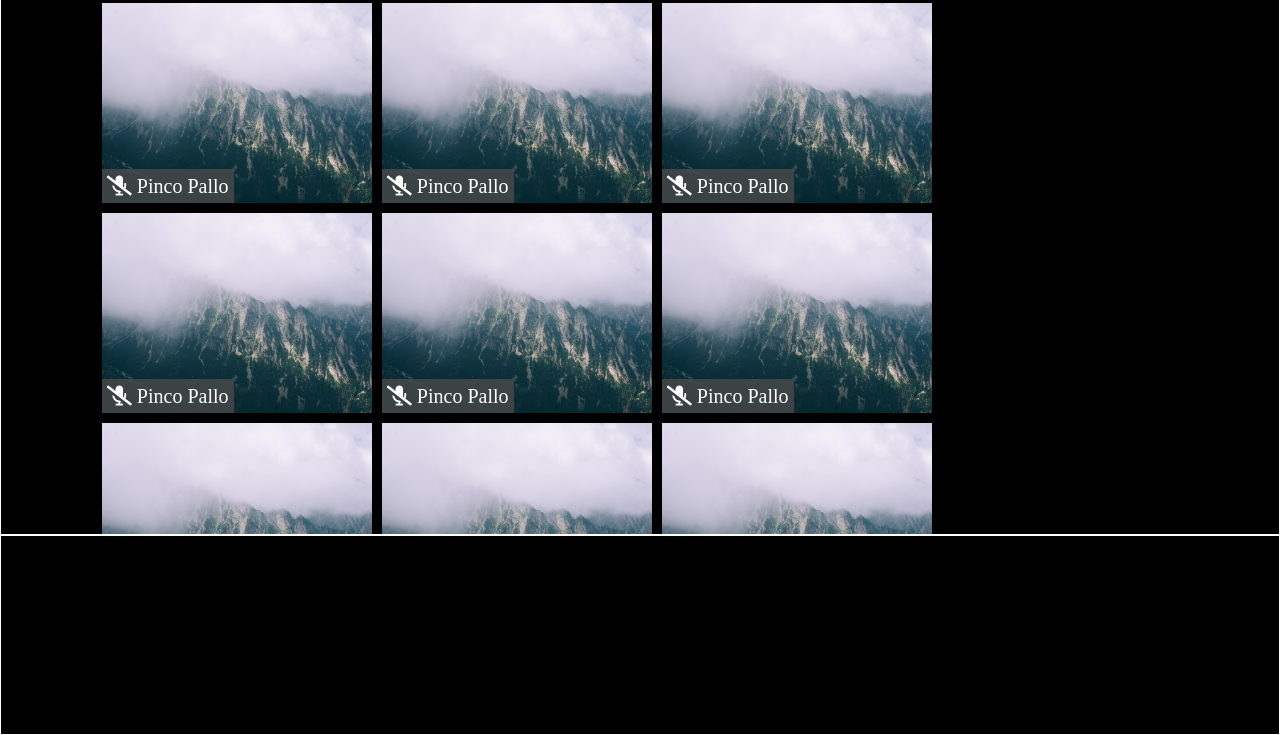
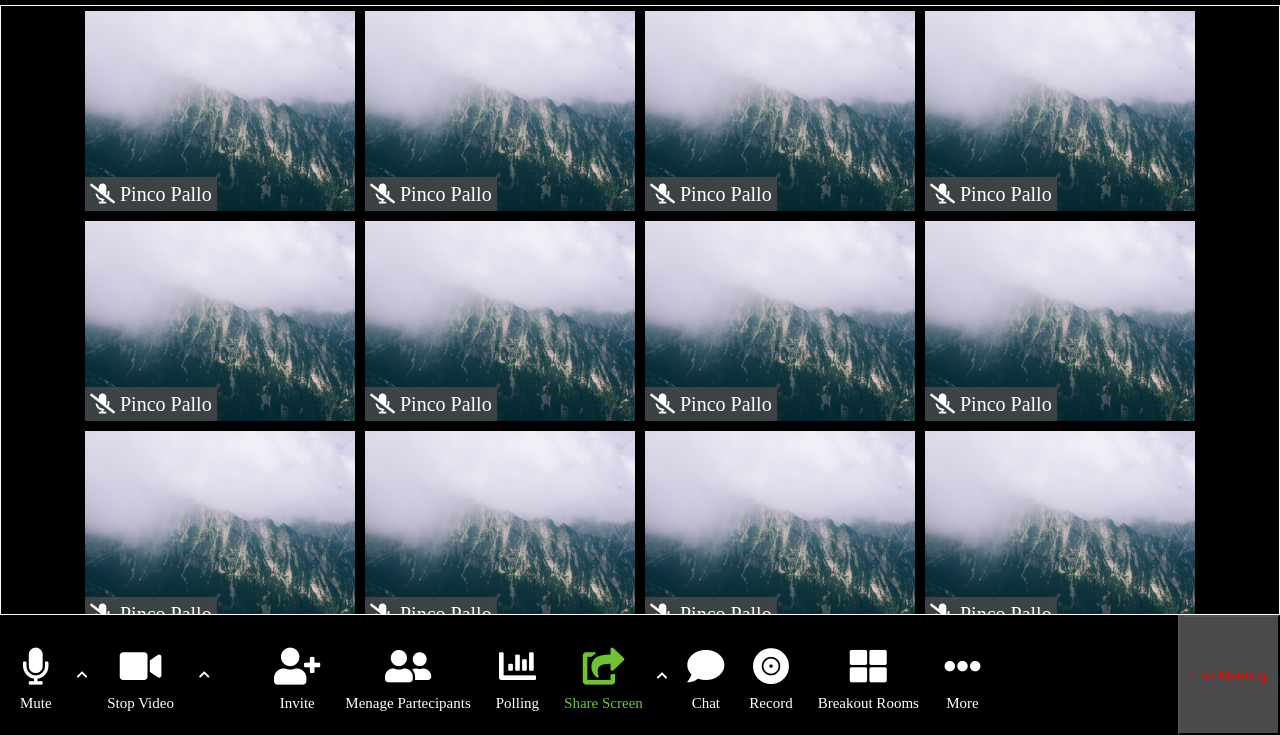
Before and after one commit to codeMatt91/html-css-zoom, a plain HTML site: page index.html in a window 1280 px wide. Shown: the part 65-800 px from the top of the page. Drawn offline with Linux system fonts and the light colour scheme.

Commit message:
Main and Footer DONE

```diff
--- a/css/style.css
+++ b/css/style.css
@@ -3,6 +3,9 @@
   padding: 0;
   box-sizing: border-box;
 }
+
+
+/************** General RULES  **************/
 
 .body {
   font-family: "Lato";
@@ -19,21 +22,39 @@
   flex-direction: column;
 }
 
+.btn {
+   color: white;
+   margin: 10px 25px 0 0;
+   font-size: 37px;
+   display: inline-flex;
+   flex-direction: column;
+   align-items: center;
+}
+.btn.green {
+   color: rgb(110,195,48);
+   margin: 10px 10px 0 0;
+}
+.btn span{
+   font-size: 15px;
+   margin-top: 10px;
+}
+
 /*************** RULES VIEW  *************/
 
 .view {
   justify-content: flex-end;
   display: flex;
   height: 150px;
-  border: 1px solid white;
+
 }
 .speaker {
-  border-radius: 10px;
-  margin: 10px 10px 0 0;
-  font-size: 25px;
+
+  margin: 10px 10px;
+  font-size: 22px;
   padding: 10px;
   height: 50px;
   background-color: rgb(74, 74, 74);
+  align-items: center;
 }
 
 .speaker.logo::before {
@@ -47,11 +68,11 @@
 main {
   flex-grow: 1;
   border: 1px solid white;
-  overflow: scroll;
+  overflow-Y: scroll;
 }
 
 .container {
-  width: 85%;
+  justify-content: center;
   margin: 0 auto;
   height: 100%;
   display: flex;
@@ -82,9 +103,44 @@ main {
   font-weight: 900;
   content: "\f131";
 }
-/************* Rules NAV-BAR  ****************/
+/************* RULES FOOTER ****************/
 
 .nav-bar {
-  height: 200px;
-  border: 1px solid white;
+  height: 120px;
+  display: flex;
 }
+.btn-big {
+   display: flex;
+   align-items: center;
+   margin-left: 20px;
+}
+.navbar {
+   display: flex;
+   align-items: center;
+}
+.nav-left, .nav-right{
+   flex-basis: 20%;
+}
+.navbar.nav-center {
+   flex-grow: 1;
+   justify-content: center;
+}
+.btn-share {
+   margin-right: 20px;
+}
+.fa-chevron-up {
+   font-size: 12px;
+}
+
+
+.nav-right {
+   display: flex;
+   justify-content: flex-end;
+}
+.end-meeting {
+   color: red;
+   background-color: rgb(74,74,74);
+   cursor: pointer;
+   width: 40%;
+   height: 100%;
+}
--- a/index.html
+++ b/index.html
@@ -187,15 +187,140 @@
                   Pinco Pallo
                </div>
             </class>
+            <class class="user">
+               <div class="name-user">
+                  Pinco Pallo
+               </div>
+            </class>
+            <div class="user">
+               <div class="name-user">
+                  Pinco Pallo
+               </div>
+            </div>
+            <class class="user">
+               <div class="name-user">
+                  Pinco Pallo
+               </div>
+            </class>
+            <class class="user">
+               <div class="name-user">
+                  Pinco Pallo
+               </div>
+            </class>
+            <div class="user">
+               <div class="name-user">
+                  Pinco Pallo
+               </div>
+            </div>
+            <class class="user">
+               <div class="name-user">
+                  Pinco Pallo
+               </div>
+            </class>
+            <class class="user">
+               <div class="name-user">
+                  Pinco Pallo
+               </div>
+            </class>
+            <div class="user">
+               <div class="name-user">
+                  Pinco Pallo
+               </div>
+            </div>
 
+            <div class="user">
+               <div class="name-user">
+                  Pinco Pallo
+               </div>
+            </div>
+            <class class="user">
+               <div class="name-user">
+                  Pinco Pallo
+               </div>
+            </class>
+            <div class="user">
+               <div class="name-user">
+                  Pinco Pallo
+               </div>
+            </div>
+
+            <div class="user">
+               <div class="name-user">
+                  Pinco Pallo
+               </div>
+            </div>
          </div>
+
 
       </main>
 
       <!-- Footer  -->
       <footer>
          <div class="nav-bar">
+            <!-- Section Navbar-left  -->
+            <div class="navbar nav-left">
+               <div class="btn-big">
+                  <div class="btn">
+                     <i class="fas fa-microphone"></i>
+                     <span>Mute</span>
+                  </div>
+                  <i class="fas fa-chevron-up"></i>
+               </div>
 
+               <div class="btn-big">
+                  <div class="btn">
+                     <i class="fas fa-video"></i>
+                     <span>Stop Video</span>
+                  </div>
+                  <i class="fas fa-chevron-up"></i>
+               </div>
+            </div>
+
+            <!-- Section Navbar-center  -->
+            <div class="navbar nav-center">
+               <div class="btn">
+                  <i class="fas fa-user-plus"></i>
+                  <span>Invite</span>
+               </div>
+               <div class="btn">
+                  <i class="fas fa-user-friends"></i>
+                  <span>Menage Partecipants</span>
+               </div>
+               <div class="btn">
+                  <i class="fas fa-chart-bar"></i>
+                  <span>Polling</span>
+               </div>
+               <div class="btn-share">
+                  <div class="btn green">
+                     <i class="fas fa-share-square"></i>
+                     <span>Share Screen</span>
+                  </div>
+                  <i class="fas fa-chevron-up"></i>
+               </div>
+               <div class="btn">
+                  <i class="fas fa-comment"></i>
+                  <span>Chat</span>
+               </div>
+               <div class="btn">
+                  <i class="fas fa-record-vinyl"></i>
+                  <span>Record</span>
+               </div>
+               <div class="btn">
+                  <i class="fas fa-th-large"></i>
+                  <span>Breakout Rooms</span>
+               </div>
+               <div class="btn">
+                  <i class="fas fa-ellipsis-h"></i>
+                  <span>More</span>
+               </div>
+            </div>
+
+            <!-- Section Navbar-right  -->
+            <div class="navbar nav-right">
+               <button class="end-meeting">
+                  End Meeting
+               </button>
+            </div>
          </div>
       </footer>
 
```
